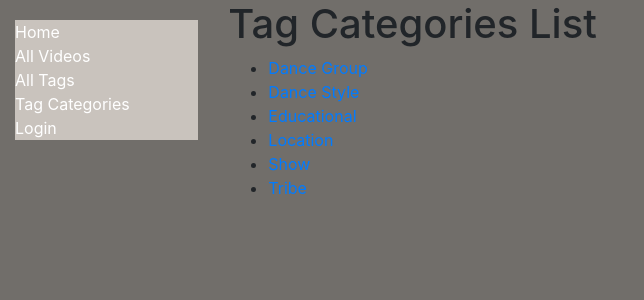
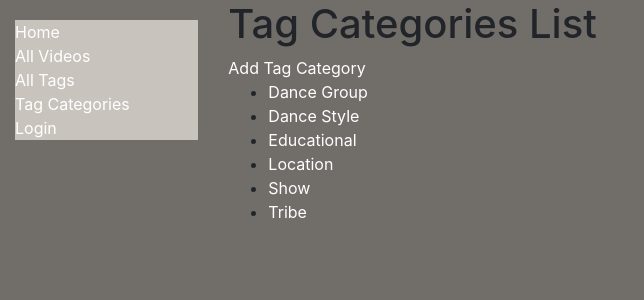
Before and after one commit to TamaraRingas/danceit, a Django app: a page that uses main/templates/main/type_list.html in a window 1280 px wide. Shown: the top 300 px of the page, without its empty margins (0-644 px from the left). Run offline with Django 3.2, Linux system fonts and the light colour scheme; data comes from the database, SQL or seed files in the repository; some libraries are stand-ins or nearby versions.

Commit message:
Add form to add tag categories

```diff
--- a/main/templates/main/type_list.html
+++ b/main/templates/main/type_list.html
@@ -3,13 +3,13 @@
 {% block content %}
 <h1>Tag Categories List</h1>
 
-{% comment %} <a href="{% url 'type_create'%}">Add Category</a> {% endcomment %}
+<a href="{% url 'type_create'%}"style="color: #ffffff">Add Tag Category</a>
 
 {% if type_list %}
 <ul>
   {% for type in type_list %}
   <li>
-    <a href="{{ type.get_absolute_url }}">{{ type.name }}</a>
+    <a href="{{ type.get_absolute_url }}"style="color: #ffffff">{{ type.name }}</a>
   </li>
   {% endfor %}
 </ul>
--- a/main/urls.py
+++ b/main/urls.py
@@ -15,6 +15,7 @@ urlpatterns = [
     path('video/<int:pk>/delete/',
          views.VideoDelete.as_view(), name='video_delete'),
     path('tag/create/', views.TagCreate.as_view(), name='tag_create'),
+    path('category/create/', views.TypeCreate.as_view(), name='type_create'),
     path('tag/<int:pk>/update/',
          views.TagUpdate.as_view(), name='tag_update'),
     path('tag/<int:pk>/delete/',
--- a/main/views.py
+++ b/main/views.py
@@ -89,6 +89,9 @@ class TagDelete(DeleteView):
   model = Tag
   success_url = reverse_lazy('tags')
 
+class TypeCreate(CreateView):
+  model = Type
+  fields = '__all__'
 
 class UserVideosListView(LoginRequiredMixin, generic.ListView):
   model = Video
```
